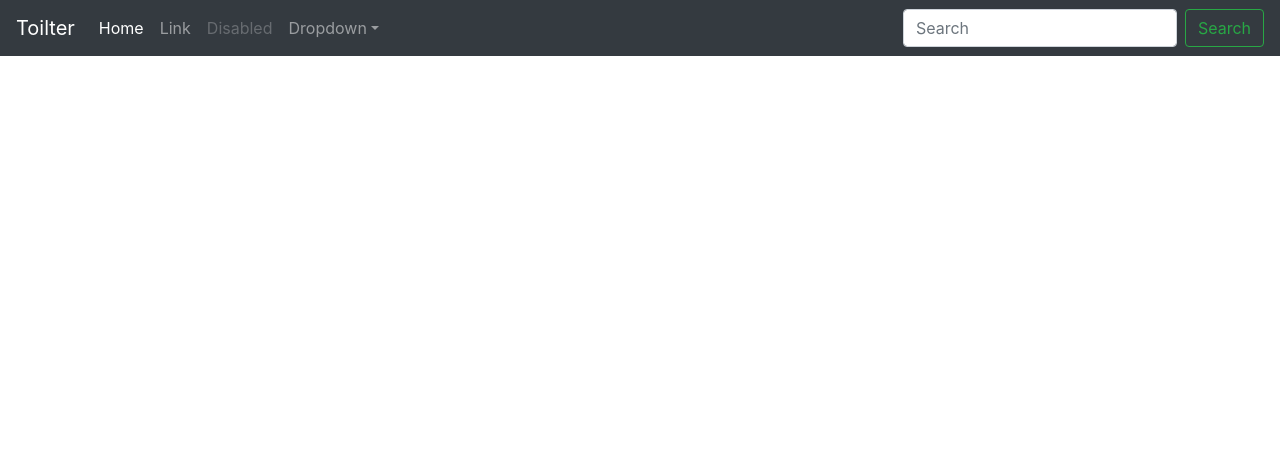
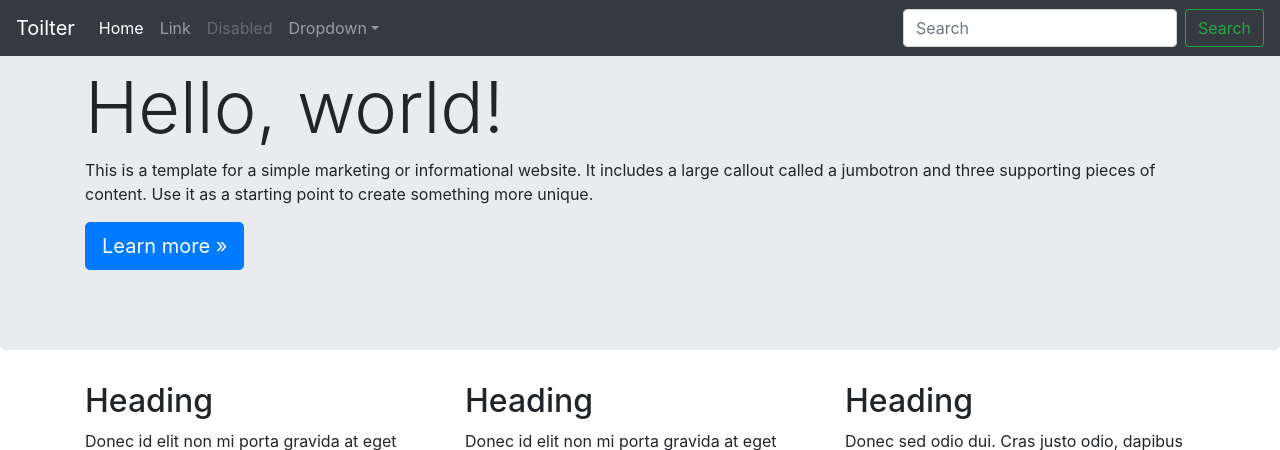
Before and after one commit to britodfbr/incolumepy.curso_flask_rizza, a Flask app: page / in a window 1280 px wide. Shown: the top 450 px of the page. Run offline with Flask 2, Linux system fonts and the light colour scheme; some libraries are stand-ins or nearby versions.

Commit message:
aplicação de template com blocos de herança de templates

```diff
--- a/app/controllers/default.py
+++ b/app/controllers/default.py
@@ -20,7 +20,7 @@ def test(obj):
 @app.route("/index/", defaults={'user': None})
 @app.route("/", defaults={'user': None})
 def index(user):
-    return render_template("base.html", user=user)
+    return render_template("new_index.html", user=user)
 
 
 @app.route('/login')
--- a/app/views/templates/base.html
+++ b/app/views/templates/base.html
@@ -62,7 +62,8 @@
   </div>
 </nav>
 
-
+{% block content %}
+{% endblock %}
 
 <footer class="container">
   <p>© Company 2017-2019</p>
--- a/app/views/templates/new_index.html
+++ b/app/views/templates/new_index.html
@@ -1,4 +1,5 @@
-
+{% extends 'base.html'%}
+{% block content %}
 <main role="main">
 
   <!-- Main jumbotron for a primary marketing message or call to action -->
@@ -35,3 +36,4 @@
   </div> <!-- /container -->
 
 </main>
+{% endblock %}
```
